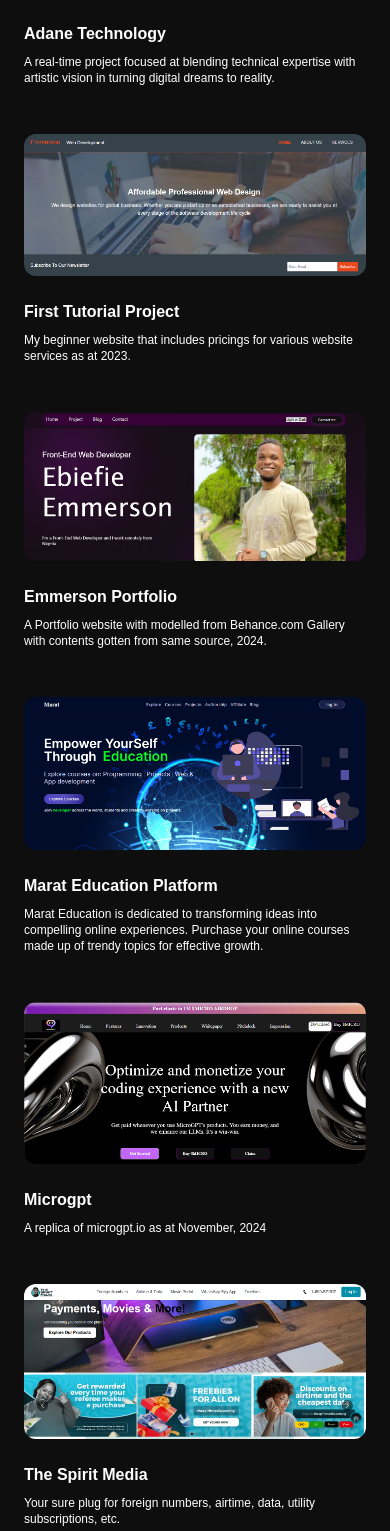
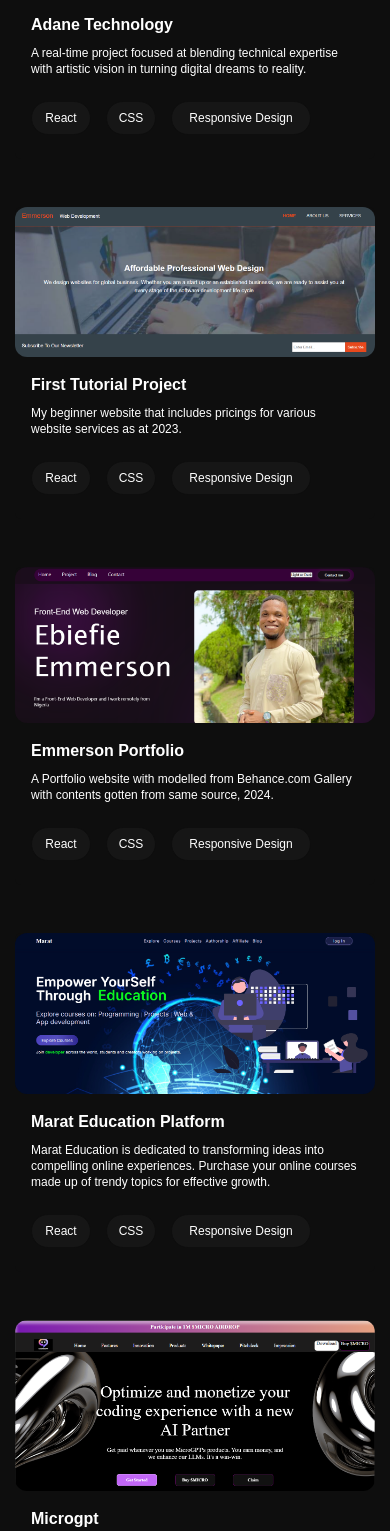
Before and after one commit to emmerson121/portfoliosite, a Next.js app: page / in a window 390 px wide. Shown: the part 2981-4512 px from the top of the page. Built offline with nearby package versions, Linux system fonts and the light colour scheme.

Commit message:
Project section update

```diff
--- a/app/Socialhandles/Skills/page.tsx
+++ b/app/Socialhandles/Skills/page.tsx
@@ -3,7 +3,7 @@ export default function Skills() {
     return(
         <div data-aos="zoom-in-up" data-aos-delay="200" className="text-center">
             <div className="text-lg md:text-2xl font-medium mb-6">My Skills</div>
-            <p className="text-xs md:text-base mb-4">For an effective and responsive website, I {`\'m`} proficient at utilizing:</p>
+            <p className="text-xs md:text-base mb-4">For an effective and responsive website, I{`\'m`} proficient at utilizing:</p>
 
             <div className="bg-[#0e0e0e] flex flex-wrap justify-center text-left md:text-center w-full h-auto md:h-[100px] rounded-md gap-2 p-8">
   <div className="text-sm md:text-lg">
--- a/app/page.tsx
+++ b/app/page.tsx
@@ -35,7 +35,7 @@ export default function Home() {
               <div className="text-center">
           {/* <h1 className='w-full text-4xl xl:text-5xl mb-4 mt-10'>Hi, I'm Ebiefie Emmanuel</h1> */}
           <AnimatedText />
-          <div className='w-full text-sm md:text-base'>I {`\'m`} a Front-End Web Developer focused on building Websites and Mobile Applications, leading to the overall
+          <div className='w-full text-sm md:text-base'>I{`\'m`} a Front-End Web Developer focused on building Websites and Mobile Applications, leading to the overall
             success of projects.</div>
             </div>
 
@@ -58,10 +58,10 @@ export default function Home() {
         <div className="text-xl md:text-3xl text-[#397eff] mb-6 font-bold"><span className="text-white">About</span> Me</div>
 
       <div data-aos='zoom-in-up' data-aos-delay="200" className="wrap gap-[30px] md:gap-[50px] md:flex md:justify-between w-full max-w-[1000px] m-auto mb-14 md:mb-22">
-        <div className="w-full md:w-2/4 text-left text-xs md:text-base xl:text-lg">I {`\'m`} a Front-End Web Developer dedicated towards creativity, building user-friendly UIs with 100% interactivity, and contributing to the success of innovative projects.</div>
+        <div className="w-full md:w-2/4 text-left text-xs md:text-base xl:text-lg">I{`\'m`} a Front-End Web Developer dedicated towards creativity, building user-friendly UIs with 100% interactivity, and contributing to the success of innovative projects.</div>
 
 <div data-aos='zoom-in-up' data-aos-delay="200" className="w-full md:w-2/4 text-xs md:text-base text-left mt-6 md:mt-0 xl:text-lg">
-      Having being in the tech space for some years, I {`\'`}ve
+      Having being in the tech space for some years, I{`\'`}ve
         come across several projects, connected with leading
         minds, and personalities. All of these
         has helped to shape me, provide me with the necessary
@@ -134,72 +134,135 @@ export default function Home() {
 {/* Project section */}
     <section data-aos='fade-up' data-aos-delay="200" className="text-center mt-28 md:mt-42" id="projects">
       <div className="text-2xl md:text-3xl text-[#397eff] mb-6 font-bold">Projects</div>
-      <p className="mb-4 text-xs md:text-base p-4">Below are various projects I {`\'`}ve built, made up of personal and clients projects:</p>
+      <p className="mb-4 text-xs md:text-base p-4">Below are various projects I{`\'`}ve built, made up of personal and clients projects:</p>
 
-      <div className="flex justify-center items-center flex-wrap w-[100%] gap-12 p-6">
+      <div className=" flex justify-center items-center flex-wrap w-[100%] gap-12 p-[15px] m-auto">
+        <div className="bg-[#0e0e0e] rounded-md w-full md:w-[320px] lg:w-[400px] xl:w-[500px] h-auto">
         <div data-aos='fade-up' data-aos-delay="200" className="xl:w-[500px] lg:w-[400px] md:w-[320px]">
         <Link href="https://adiele.vercel.app">
           <Image className="w-full h-full rounded-xl" src={adane} alt="" />
         </Link>
 
-        <div className="mt-6">
+        <div className="p-4">
         <div className="text-left text-base md:text-[18px] font-bold mb-2">Adane Technology</div>
         <p className="text-left text-xs">A real-time project focused at blending technical expertise with artistic vision in turning digital dreams to reality.</p>
+
+        <div className="mt-6 mb-2">
+        <div className="flex items-center gap-[15px] mt-4">
+          <div className="bg-[#181818f2] border border-[#0e0e0e] p-2 w-[60px] xl:w-[75px] rounded-full text-xs">React</div>
+          <div className="bg-[#181818f2] border border-[#0e0e0e] p-2 w-[50px] xl:w-[50px] rounded-full text-xs">CSS</div>
+          <div className="bg-[#181818f2] border border-[#0e0e0e] p-2 w-[140px] xl:w-[155px] rounded-full text-xs">Responsive Design</div>
         </div>
         </div>
+        </div>
+        </div>
+         </div>
 
+        <div className="bg-[#0e0e0e] rounded-md w-full md:w-[320px] lg:w-[400px] xl:w-[500px] h-auto">
         <div data-aos='fade-up' data-aos-delay="200" className="xl:w-[500px] lg:w-[400px] md:w-[320px]">
         <Link href="https://mayweb.vercel.app/">
           <Image className="w-full h-full rounded-xl" src={completeweb} alt="" />
         </Link>
 
-        <div className="mt-6">
+        <div className="p-4">
         <div className="text-left text-base md:text-[18px] font-bold mb-2">First Tutorial Project</div>
         <p className="text-left text-xs">My beginner website that includes pricings for various website services as at 2023.</p>
+
+        <div className="mt-6 mb-2">
+        <div className="flex items-center gap-[15px] mt-4">
+          <div className="bg-[#181818f2] border border-[#0e0e0e] p-2 w-[60px] xl:w-[75px] rounded-full text-xs">React</div>
+          <div className="bg-[#181818f2] border border-[#0e0e0e] p-2 w-[50px] xl:w-[50px] rounded-full text-xs">CSS</div>
+          <div className="bg-[#181818f2] border border-[#0e0e0e] p-2 w-[140px] xl:w-[155px] rounded-full text-xs">Responsive Design</div>
+        </div>
+        </div>
+        </div>
         </div>
         </div>
 
+        <div className="bg-[#0e0e0e] rounded-md w-full md:w-[320px] lg:w-[400px] xl:w-[500px] h-auto">
         <div data-aos='fade-up' data-aos-delay="200" className="xl:w-[500px] lg:w-[400px] md:w-[320px]">
         <Link href="https://personalportfolio-beta-liart.vercel.app/">
           <Image className="w-full h-full rounded-xl" src={emmerson} alt="" />
         </Link>
 
-        <div className="mt-6">
+        <div className="p-4">
         <div className="text-left text-base md:text-[18px] font-bold mb-2">Emmerson Portfolio</div>
         <p className="text-left text-xs">A Portfolio website with modelled from Behance.com Gallery with contents gotten from same source, 2024.</p>
+
+       <div className="mt-6 mb-2">
+        <div className="flex items-center gap-[15px] mt-4">
+          <div className="bg-[#181818f2] border border-[#0e0e0e] p-2 w-[60px] xl:w-[75px] rounded-full text-xs">React</div>
+          <div className="bg-[#181818f2] border border-[#0e0e0e] p-2 w-[50px] xl:w-[50px] rounded-full text-xs">CSS</div>
+          <div className="bg-[#181818f2] border border-[#0e0e0e] p-2 w-[140px] xl:w-[155px] rounded-full text-xs">Responsive Design</div>
+        </div>
+        </div>
+        </div>
         </div>
         </div>
 
+        <div className="bg-[#0e0e0e] rounded-md w-full md:w-[320px] lg:w-[400px] xl:w-[500px] h-auto">
         <div data-aos='fade-up' data-aos-delay="200" className="xl:w-[500px] lg:w-[400px] md:w-[320px]">
         <Link href="https://neyenwa.vercel.app">
           <Image className="w-full h-full rounded-xl" src={marat} alt="" />
         </Link>
 
-        <div className="mt-6">
-        <div className="text-left text-base md:text-[18px] font-bold mb-2">Marat Education Platform</div>
+        <div className="p-4">
+        <div className="text-left text-base md:text-[15px] font-bold mb-2">Marat Education Platform</div>
         <p className="text-left text-xs">Marat Education is dedicated to transforming ideas into compelling online experiences. Purchase your online courses made up of trendy topics for effective growth.</p>
+
+       <div className="mt-6 mb-2">
+        <div className="flex items-center gap-[15px] mt-4">
+          <div className="bg-[#181818f2] border border-[#0e0e0e] p-2 w-[60px] xl:w-[75px] rounded-full text-xs">React</div>
+          <div className="bg-[#181818f2] border border-[#0e0e0e] p-2 w-[50px] xl:w-[50px] rounded-full text-xs">CSS</div>
+          <div className="bg-[#181818f2] border border-[#0e0e0e] p-2 w-[140px] xl:w-[155px] rounded-full text-xs">Responsive Design</div>
+        </div>
+        </div>
+        </div>
         </div>
         </div>
 
+        <div className="bg-[#0e0e0e] rounded-md w-full md:w-[320px] lg:w-[400px] xl:w-[500px] h-auto">
         <div data-aos='fade-up' data-aos-delay="200" className="xl:w-[500px] lg:w-[400px] md:w-[320px]">
         <Link href="">
           <Image className="w-full h-full rounded-xl" src={microgpt} alt="" />
         </Link>
 
-        <div className="mt-6">
-        <div className="text-left text-base md:text-[18px] font-bold mb-2">Microgpt</div>
+        <div className="p-4">
+        <div className="text-left text-base md:text-[15px] font-bold mb-2">Microgpt</div>
         <p className="text-left text-xs">A replica of microgpt.io as at November, 2024 </p>
+
+         <div className="mt-6 mb-2">
+        <div className="flex items-center gap-[15px] mt-4">
+          <div className="bg-[#181818f2] border border-[#0e0e0e] p-2 w-[60px] xl:w-[75px] rounded-full text-xs">React</div>
+          <div className="bg-[#181818f2] border border-[#0e0e0e] p-2 w-[50px] xl:w-[50px] rounded-full text-xs">CSS</div>
+          <div className="bg-[#181818f2] border border-[#0e0e0e] p-2 w-[140px] xl:w-[155px] rounded-full text-xs">Responsive Design</div>
+        </div>
+        </div>
+        </div>
         </div>
         </div>
 
+        <div className="bg-[#0e0e0e] rounded-md w-full md:w-[320px] lg:w-[400px] xl:w-[500px] h-auto">
         <div data-aos='fade-up' data-aos-delay="200" className="xl:w-[500px] lg:w-[400px] md:w-[320px]">
         <Link href="">
           <Image className="w-full h-full rounded-xl" src={spiritweb} alt="" />
         </Link>
 
-        <div className="mt-6">
-        <div className="text-left text-base md:text-[18px] font-bold mb-2">The Spirit Media</div>
+        <div className="p-4">
+        <div className="text-left text-base md:text-[15px] font-bold mb-2">The Spirit Media</div>
         <p className="text-left text-xs">Your sure plug for foreign numbers, airtime, data, utility subscriptions, etc.</p>
+
+        <div className="mt-6 mb-2">
+        <div className="flex flex-wrap md:items-center gap-4 mt-4 w-full">
+          <div className="bg-[#181818f2] border border-[#0e0e0e] px-3 py-2 xl:w-[75px] rounded-full text-xs">React</div>
+          <div className="bg-[#181818f2] border border-[#0e0e0e] px-3 py-2 xl:w-[125px] rounded-full text-xs">Tailwind CSS</div>
+          <div className="bg-[#181818f2] border border-[#0e0e0e] px-3 py-2 xl:w-[105px] rounded-full text-xs">Typescript</div>
+          <div className="bg-[#181818f2] border border-[#0e0e0e] px-3 py-2 xl:w-[105px] rounded-full text-xs">Node.js</div>
+          <div className="bg-[#181818f2] border border-[#0e0e0e] px-3 py-2 xl:w-[105px] rounded-full text-xs">Express</div>
+          <div className="bg-[#181818f2] border border-[#0e0e0e] px-3 py-2 xl:w-[155px] rounded-full text-xs">Responsive Design</div>
+        </div>
+        </div>
+        </div>
         </div>
         </div>
       </div>
@@ -217,8 +280,8 @@ export default function Home() {
   <div className="grid gap-[30px] md:flex md:justify-around items-center p-2 md:py-8 md:px-8 lg:gap-8 md:p-6 md:gap-8">
     <div data-aos='fade-up' data-aos-delay="200" className="w-full md:w-[50%] p-4">
       <div className="text-lg font-bold text-left mb-8 md:text-xl md:mb-4">Let {`\'s`} Build For You</div>
-    <p className="text-xs text-left md:text-base">Looking forward to turning your innovative ideas to real-time project, got a new or existing business and want to enhance its visibility? You {`\'`}re at the right place.</p>
-    <p className="text-left font-bold md:text-xl mt-6 mb-10 text-base">Let {`\'s`} talk!</p>
+    <p className="text-xs text-left md:text-base">Looking forward to turning your innovative ideas to real-time project, got a new or existing business and want to enhance its visibility? You{`\'`}re at the right place.</p>
+    <p className="text-left font-bold md:text-xl mt-6 mb-10 text-base">Let{`\'s`} talk!</p>
       <div className="flex items-center mb-4 gap-4">
         <div className="bg-[#397eff] hover:bg-[#1e1eefe3] w-[25px] md:w-[40px] h-[25px] rounded-[8px] pt-[8px] pb-[24px] pr-[24px] pl-[12px] m-0"><svg className="w-[14px] md:w-[18px]" xmlns="http://www.w3.org/2000/svg" viewBox="0 0 512 512"><path d="M61.4 64C27.5 64 0 91.5 0 125.4 0 126.3 0 127.1 .1 128L0 128 0 384c0 35.3 28.7 64 64 64l384 0c35.3 0 64-28.7 64-64l0-256-.1 0c0-.9 .1-1.7 .1-2.6 0-33.9-27.5-61.4-61.4-61.4L61.4 64zM464 192.3L464 384c0 8.8-7.2 16-16 16L64 400c-8.8 0-16-7.2-16-16l0-191.7 154.8 117.4c31.4 23.9 74.9 23.9 106.4 0L464 192.3zM48 125.4C48 118 54 112 61.4 112l389.2 0c7.4 0 13.4 6 13.4 13.4 0 4.2-2 8.2-5.3 10.7L280.2 271.5c-14.3 10.8-34.1 10.8-48.4 0L53.3 136.1c-3.3-2.5-5.3-6.5-5.3-10.7z" fill="#fff" /></svg></div>
 
```
